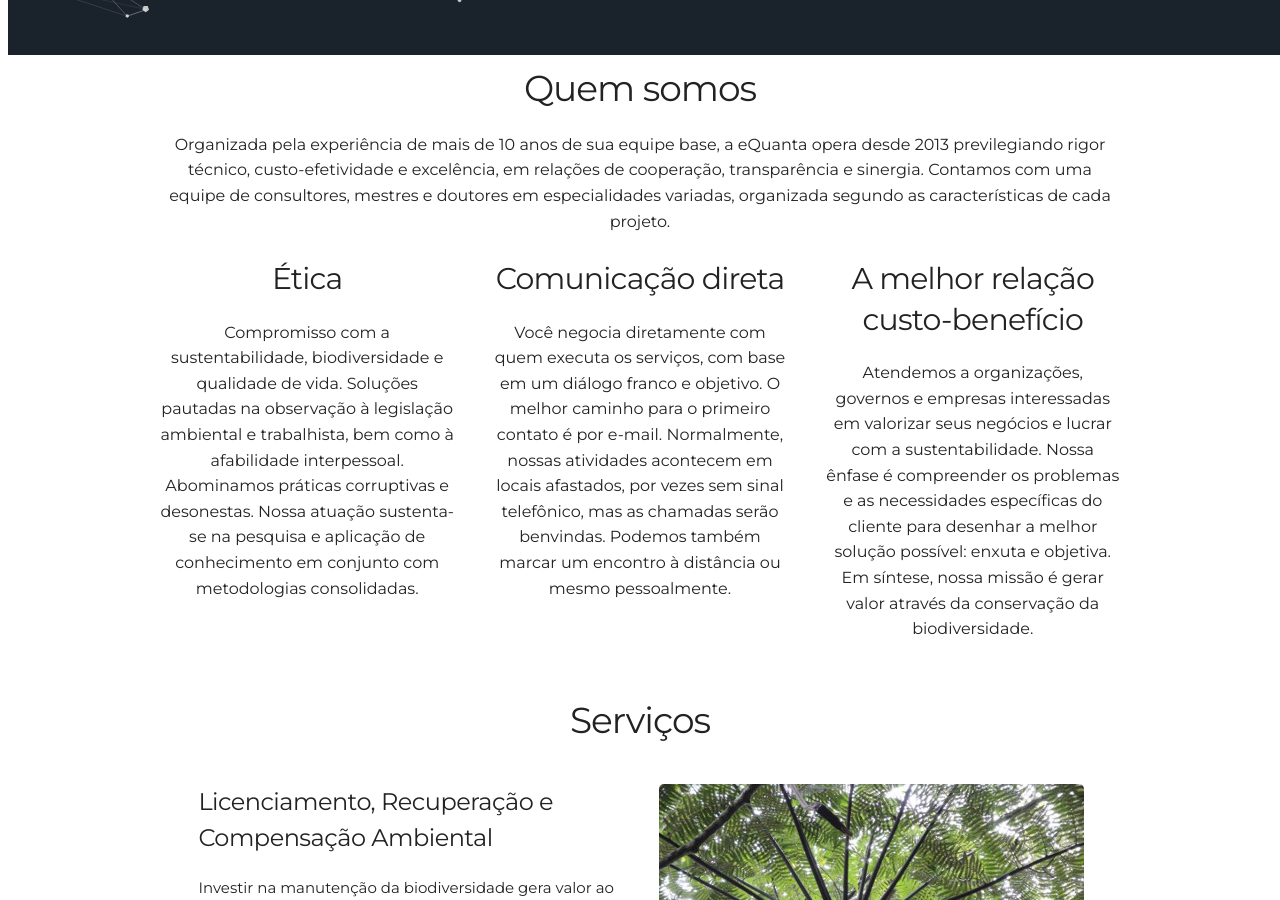
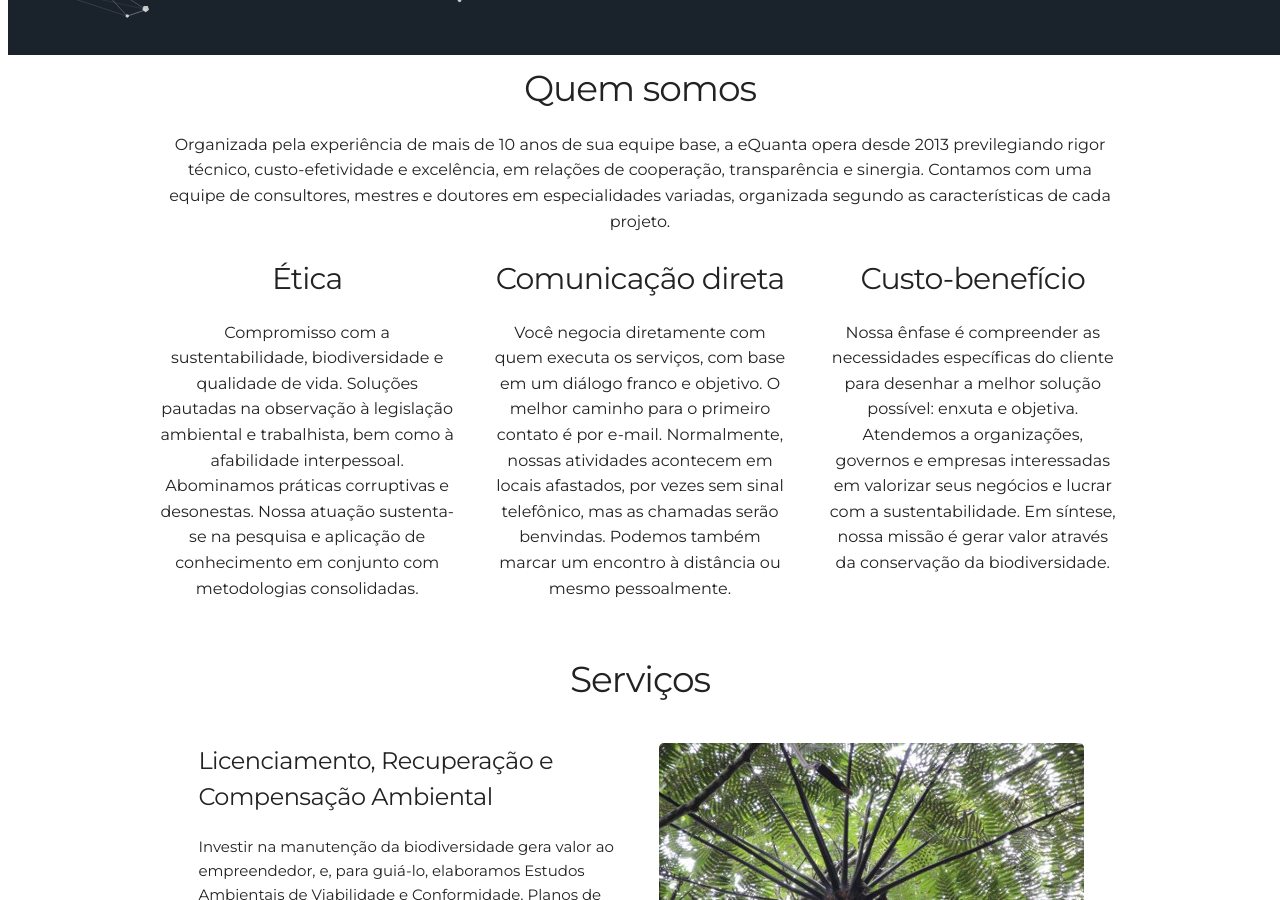
Before and after one commit to leroy1977/eQ1, a Jekyll site: the page built from index.html, in a window 1280 px wide and 900 px high, scrolled down 860 px. Built offline with Jekyll 4.4.1, drawn with Linux system fonts in a browser that asks for light colours.

Commit message:
Update about.html

```diff
--- a/_includes/about.html
+++ b/_includes/about.html
@@ -24,12 +24,12 @@
       <p> Você negocia diretamente com quem executa os serviços, com base em um diálogo franco e objetivo. O melhor caminho para o primeiro contato é por e-mail. Normalmente, nossas atividades acontecem em locais afastados, por vezes sem sinal telefônico, mas as chamadas serão benvindas. Podemos também marcar um encontro à distância ou mesmo pessoalmente.</p>
     </div>
     <div class="four columns">
-      <h4>A melhor relação custo-benefício</h4>
+      <h4>Custo-benefício</h4>
      <!-- <img alt="" src="{{ "/assets/img/experiment-64-grayscale.png" | prepend: site.baseurl }}" /> -->
       <!-- <i class="devicon-git-plain"></i>
       <i class="devicon-gulp-plain colored"></i>
       <i class="devicon-atom-original-wordmark"></i> -->
-      <p>Atendemos a organizações, governos e empresas interessadas em valorizar seus negócios e lucrar com a sustentabilidade. Nossa ênfase é compreender os problemas e as necessidades específicas do cliente para desenhar a melhor solução possível: enxuta e objetiva. Em síntese, nossa missão é gerar valor através da conservação da biodiversidade.</p>
+      <p>Nossa ênfase é compreender as necessidades específicas do cliente para desenhar a melhor solução possível: enxuta e objetiva. Atendemos a organizações, governos e empresas interessadas em valorizar seus negócios e lucrar com a sustentabilidade. Em síntese, nossa missão é gerar valor através da conservação da biodiversidade.</p>
     </div>
   </div>
 </div>
```
